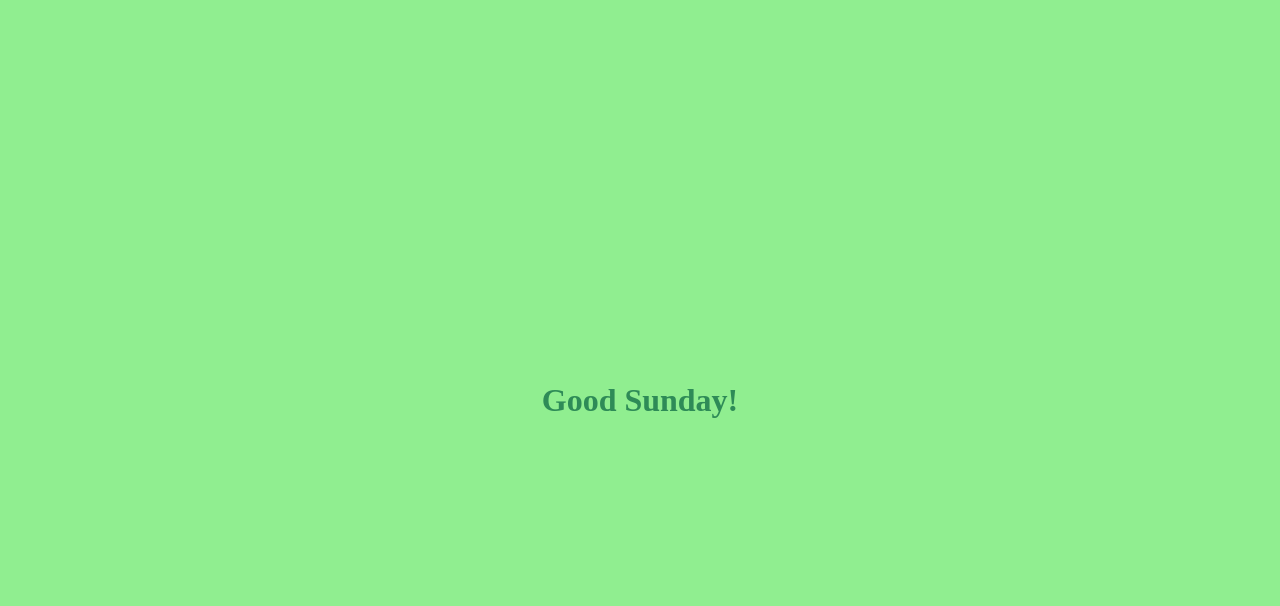
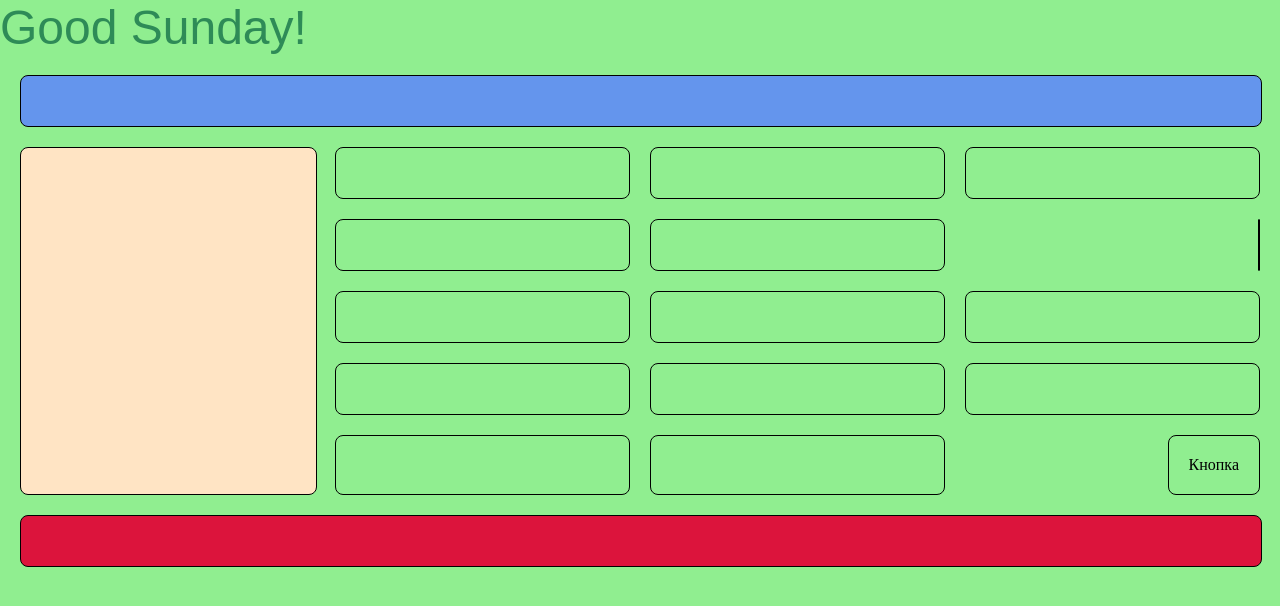
Before and after one commit to Dovlad-IR/new, a plain HTML site: page index.html in a window 1280 px wide. Drawn offline with Linux system fonts and the light colour scheme.

Commit message:
Сообщение (что мы натворили в этот момента с фалйом)

```diff
--- a/index.html
+++ b/index.html
@@ -3,11 +3,44 @@
 <head>
     <meta charset="UTF-8">
     <meta http-equiv="X-UA-Compatible" content="IE=edge">
-    <meta name="viewport" content="width=, initial-scale=1.0">
+    <meta name="viewport" content="width=device-width, initial-scale=1.0">
     <title>Document</title>
     <link rel="stylesheet" href="style.css">
 </head>
 <body>
+    <!--
+        Мой личный компьютер и я администратор
+        git config --global user.name Leksa
+        git config --global user.email ololo@sber.com
+        Чужой компьютер и я простой пользователь
+        git config --local  user.name Leksa
+        git config --local user.email lexysnake@gmail.com
+        git add файл
+        git add img/bg.png
+        git commit -m "Сообщение (что мы натворили в этот момента с фалйом)"
+        git remote add origin https://github.com/user/rep.git
+     -->
     <h1>Good Sunday!</h1>
+    <!-- .box>.block.block$*18 -->
+    <div class="box">
+        <div class="block block1"></div>
+        <div class="block block2"></div>
+        <div class="block block3"></div>
+        <div class="block block4"></div>
+        <div class="block block5"></div>
+        <div class="block block6"></div>
+        <div class="block block7"></div>
+        <div class="block block8"></div>
+        <div class="block block9"></div>
+        <div class="block block10"></div>
+        <div class="block block11"></div>
+        <div class="block block12"></div>
+        <div class="block block13"></div>
+        <div class="block block14"></div>
+        <div class="block block15"></div>
+        <div class="block block16"></div>
+        <div class="block block17"></div>
+        <div class="block block18">Кнопка</div>
+    </div>
 </body>
 </html>
--- a/style.css
+++ b/style.css
@@ -1,13 +1,64 @@
-body{
+body {
     margin: 0;
+    /* display: flex; */
+    /* justify-content: center; */
+    /* align-items: center; */
+    background-color: lightgreen;
+    /* height: 100vh; */
+}
+h1 {
+    color: seagreen;
+    margin: 0;
+    font: 3rem sans-serif;
+}
+.box {
+    display: grid;
+    grid-template-columns: repeat(4, 1fr);
+    /* grid-template-columns: 1fr 1fr */
+    gap: 20px;
+    padding: 20px;
+    align-items: stretch;
+}
+.block {
+    border: 1px solid;
+    min-height: 50px;
+    border-radius: 8px;
+    /* width: 50px; */
+}
+.block1 {
+    background-color: cornflowerblue;
+    /* grid-column-start: 2;
+    grid-row-start: 3; */
+    grid-column-start: 1;
+    grid-column-end: 5;
+    width: 100%;
+    /* grid-column: 1 / 5; */
+}
+.block2 {
+    background-color: crimson;
+    grid-row-start: 7;
+    /* grid-column-start: 2; */
+    grid-column-end: span 4; /* занять размер 4 столбцов */
+    width: 100%;
+}
+.block3 {
+    background-color: bisque;
+    grid-row-end: span 5;
+    width: 100%;
+}
+.block9 {
+    background-color: seagreen;
+    justify-self: flex-end;
+}
+.block18 {
+    width: max-content;
     display: flex;
     justify-content: center;
     align-items: center;
-    background-color: lightgreen;
-    height: 100vh;
+    padding: 20px;
+    height: auto;
+    min-height: auto;
+    /* grid-column-end: 6; */
+    /* grid-column-start: 4; */
+    justify-self: flex-end;
 }
-
-h1{
-    color: seagreen;
-    margin: 0;
-}
```
